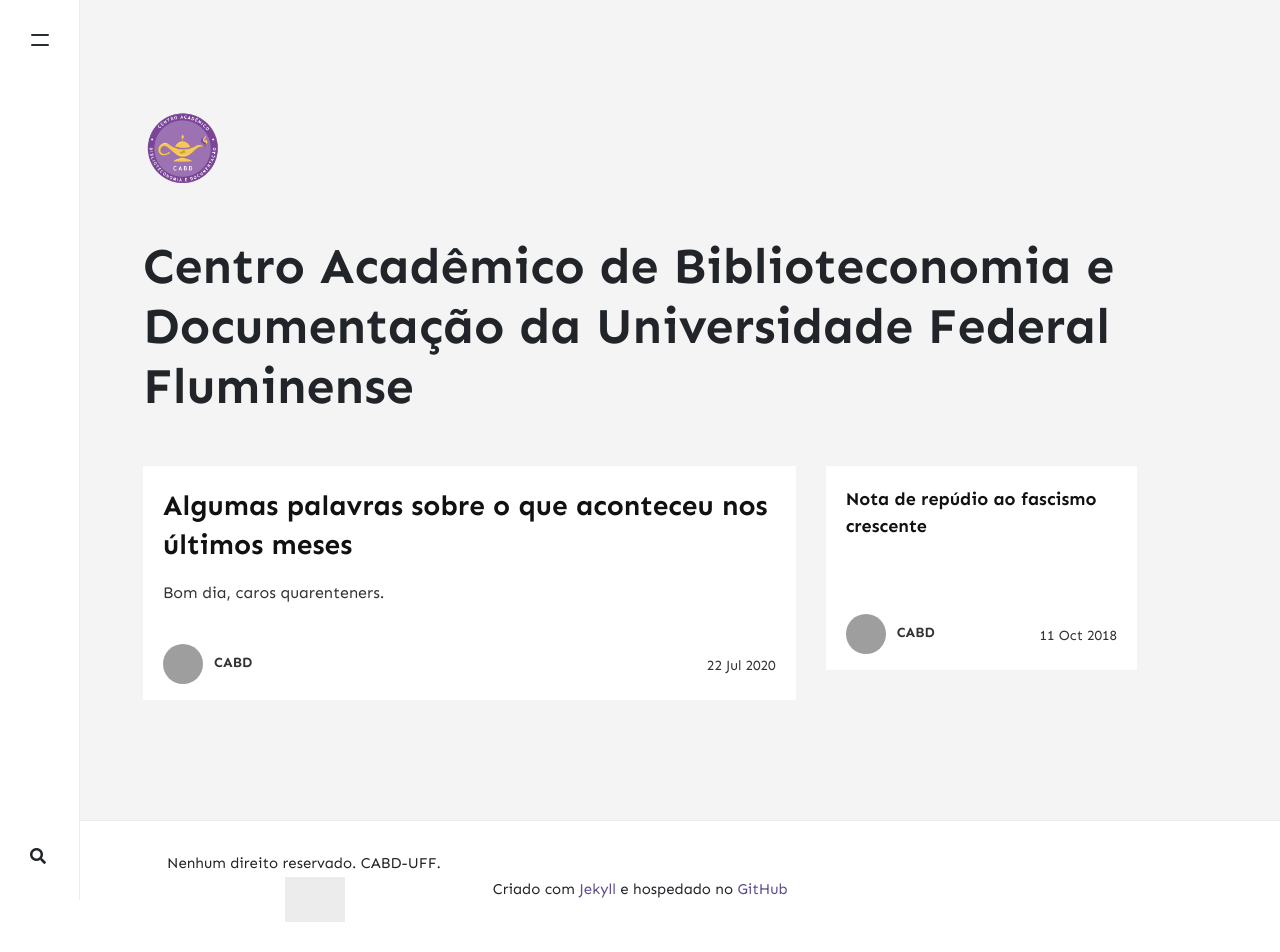
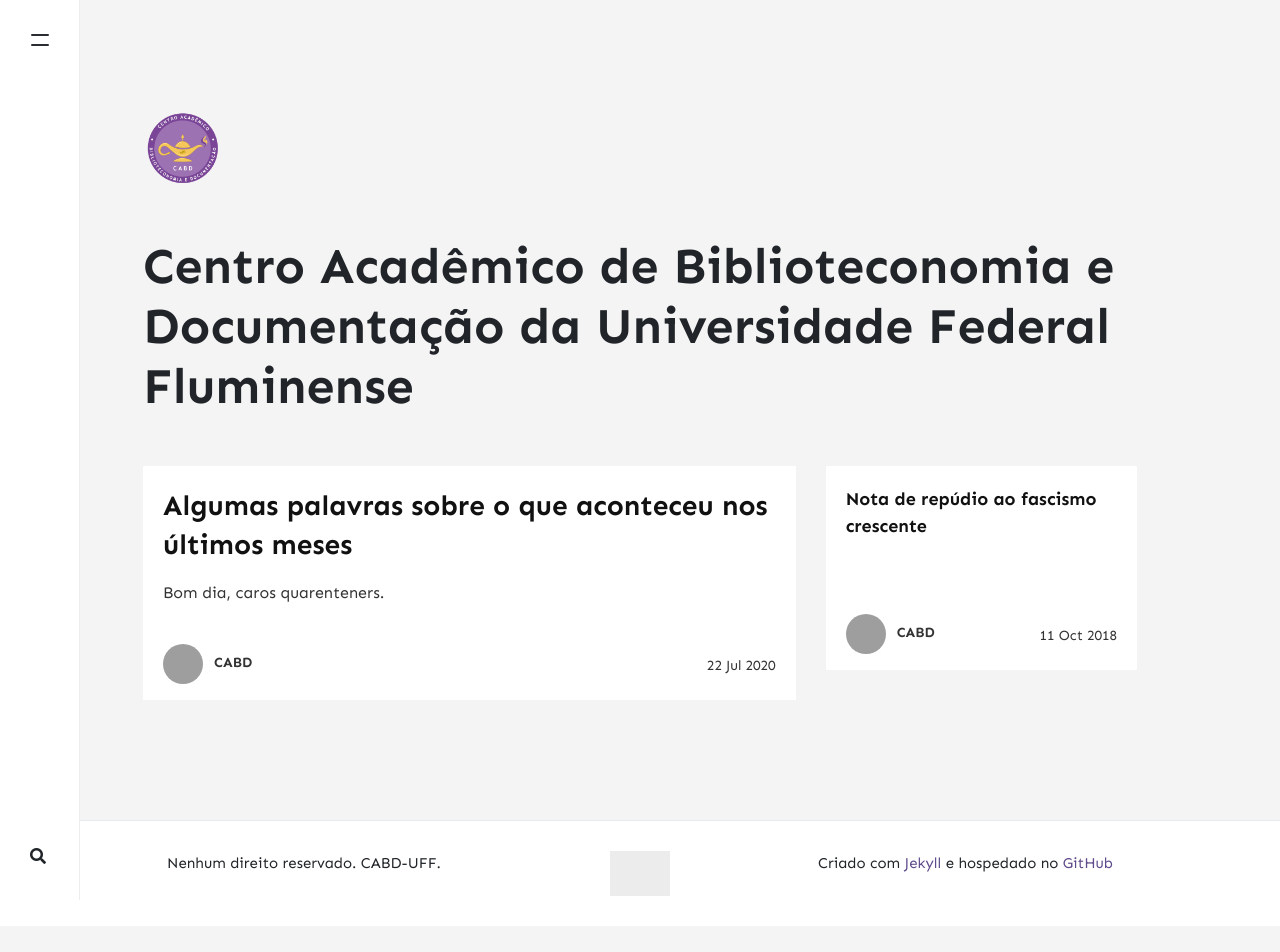
Before and after one commit to cabibliouff/novo, a Jekyll site: the page built from index.html, in a window 1280 px wide. Built offline with Jekyll 4.4.1, drawn with Linux system fonts in a browser that asks for light colours; nearby versions of some CDN libraries; the list of posts is cut into pages by our own code; comment, search, counter and statistics services are not loaded; after the commit the page ends 926 px from its top, so only the background shows below that; grey boxes are pictures that could not be loaded.

Commit message:
fix footer

```diff
--- a/_layouts/default.html
+++ b/_layouts/default.html
@@ -109,7 +109,7 @@ ga('send', 'pageview');
 <footer class="footer">
     <div class="container">
         <div class="row">
-            <div class="col-md- col-sm-12 text-center text-lg-left">
+            <div class="col-md-4 col-sm-12 text-center text-lg-left">
                 Nenhum direito reservado. {{ site.name }}.
             </div>
             <div class="col-md-4 col-sm-12 text-center text-lg-left">
```
